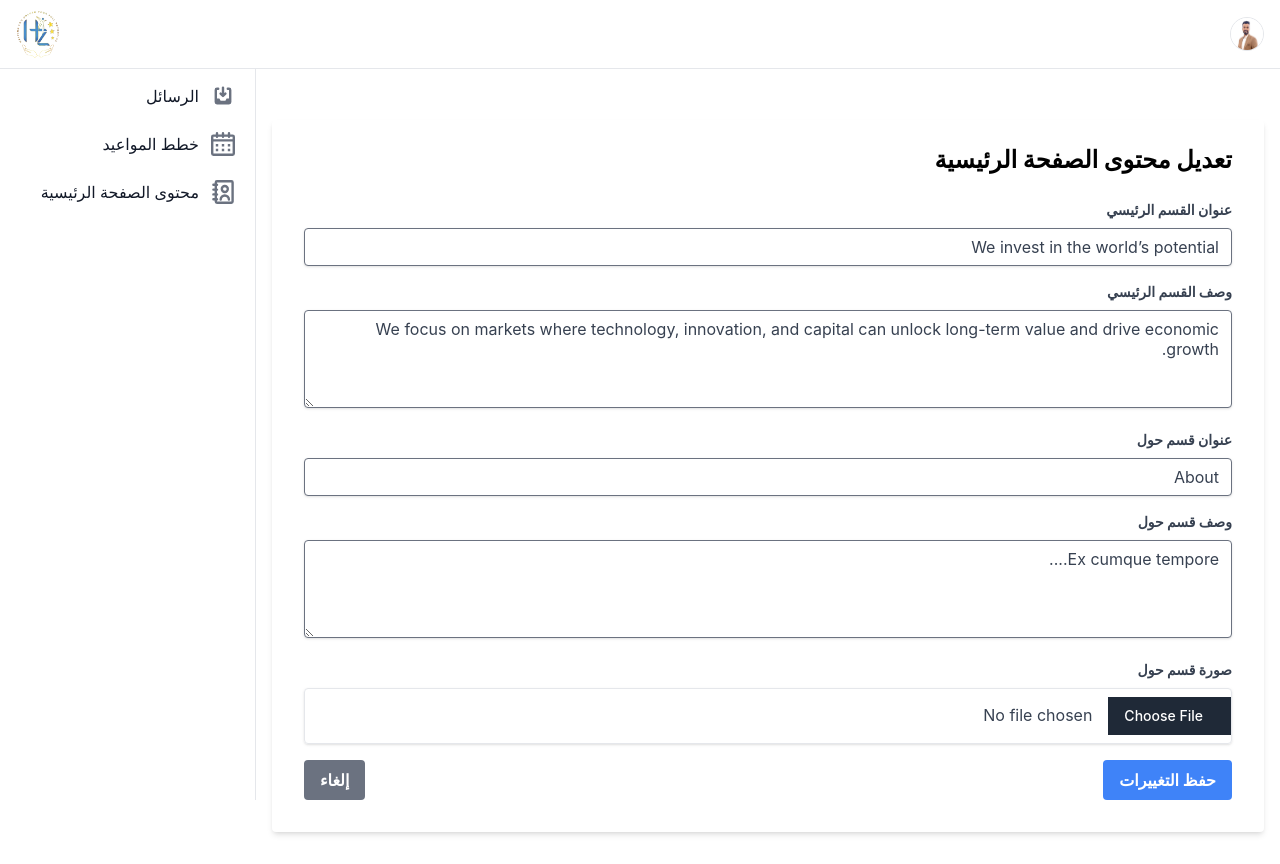
After one commit to Abubakr-Alsheikh/hassanzaki-coaching-website, a Django app: page /dashboard/home_content/ in a window 1280 px wide. The commit adds this page. Run offline with Django 5.2, Linux system fonts and the light colour scheme; the visitor is signed in with stand-in values (Sample User, id 1); data comes from the database, SQL or seed files in the repository; some libraries are stand-ins or nearby versions.

Commit message:
Adding controls to the home page

```diff
--- a/coaching_website/settings.py
+++ b/coaching_website/settings.py
@@ -10,6 +10,7 @@ For the full list of settings and their values, see
 https://docs.djangoproject.com/en/5.0/ref/settings/
 """
 
+import os
 from pathlib import Path
 
 # Build paths inside the project like this: BASE_DIR / 'subdir'.
@@ -133,6 +134,9 @@ STATIC_URL = '/static/'
 STATICFILES_DIRS = [BASE_DIR / 'static']
 STATIC_ROOT = BASE_DIR / 'staticfiles'
 
+MEDIA_URL = '/media/'
+MEDIA_ROOT = os.path.join(BASE_DIR, 'media')
+
 # Default primary key field type
 # https://docs.djangoproject.com/en/5.0/ref/settings/#default-auto-field
 
--- a/core/urls.py
+++ b/core/urls.py
@@ -18,4 +18,7 @@ urlpatterns = [
     path('dashboard/plans/create/', views.plan_create, name='plan_create'),
     path('dashboard/plans/edit/<int:plan_id>/', views.plan_edit, name='plan_edit'),
     path('dashboard/plans/delete/<int:plan_id>/', views.plan_delete, name='plan_delete'),
+    path('dashboard/home_content/', views.home_content, name='home_content'),
 ]
+
+urlpatterns += static(settings.MEDIA_URL, document_root=settings.MEDIA_ROOT)
--- a/core/views.py
+++ b/core/views.py
@@ -9,30 +9,36 @@ from django.template.loader import render_to_string
 from django.utils import timezone
 from django.contrib.auth.decorators import login_required
 
-from .models import CoachingRequest, PricingPlan
+from .models import CoachingRequest, HomePageContent, PricingPlan
 from .forms import CoachingRequestForm
 
 
 def index(request):
     plans = PricingPlan.objects.all()
-    return render(request, 'coaching/index.html', {'plans': plans})
+    home_content = HomePageContent.objects.first()
+    return render(request, 'coaching/index.html', {'plans': plans, 'home_content': home_content})
+
 
 def coaching_request_view(request, plan_id):
     try:
         plan = get_object_or_404(PricingPlan, pk=plan_id)
     except PricingPlan.DoesNotExist:
         messages.error(request, "Invalid plan selected.")
-        return redirect('coaching:index')
+        return redirect("coaching:index")
 
-    if request.method == 'POST':
+    if request.method == "POST":
         form = CoachingRequestForm(request.POST)
         if form.is_valid():
 
-            selected_date = form.cleaned_data['scheduled_datetime']
-            selected_time = form.cleaned_data['available_times']
+            selected_date = form.cleaned_data["scheduled_datetime"]
+            selected_time = form.cleaned_data["available_times"]
             # Combine selected date and time
-            combined_datetime_str = f"{selected_date.strftime('%Y-%m-%d')} {selected_time}"
-            combined_datetime = timezone.datetime.strptime(combined_datetime_str, '%Y-%m-%d %H:%M')
+            combined_datetime_str = (
+                f"{selected_date.strftime('%Y-%m-%d')} {selected_time}"
+            )
+            combined_datetime = timezone.datetime.strptime(
+                combined_datetime_str, "%Y-%m-%d %H:%M"
+            )
             coaching_request = form.save(commit=False)
             coaching_request.scheduled_datetime = combined_datetime
             coaching_request.plan = plan
@@ -48,7 +54,6 @@ def coaching_request_view(request, plan_id):
             # subject = 'Your Coaching Request Confirmation'
             # html_message = render_to_string('emails/coaching_request_confirmation.html', context)
             # send_mail(subject, '', settings.DEFAULT_FROM_EMAIL,[user_email], html_message=html_message, fail_silently=False)
-
 
             # # Send email to the coach/admin
             # admin_email = settings.ADMIN_EMAIL  # Replace with your admin email
@@ -66,22 +71,53 @@ def coaching_request_view(request, plan_id):
             # admin_html_message = render_to_string('emails/new_coaching_request_notification.html', admin_context)
             # send_mail(admin_subject, '', settings.DEFAULT_FROM_EMAIL, [admin_email], html_message=admin_html_message, fail_silently=False)
 
-            messages.success(request, 'Your coaching request has been submitted successfully, wait until we contact you!')
-            return redirect('coaching:index')
+            messages.success(
+                request,
+                "Your coaching request has been submitted successfully, wait until we contact you!",
+            )
+            return redirect("coaching:index")
     else:
         try:
             selected_plan = PricingPlan.objects.get(pk=plan_id)
-            form = CoachingRequestForm(initial={'plan': selected_plan})
+            form = CoachingRequestForm(initial={"plan": selected_plan})
         except PricingPlan.DoesNotExist:
-             form = CoachingRequestForm()
+            form = CoachingRequestForm()
 
-    return render(request, 'coaching/coaching_request_form.html', {'form': form, 'plan': plan})
+    return render(
+        request, "coaching/coaching_request_form.html", {"form": form, "plan": plan}
+    )
+
 
 @login_required
 def dashboard(request):
-    context = {'user': request.user}
-    return render(request, 'coaching/dashboard/_dashboard.html', context)
+    context = {"user": request.user}
+    return render(request, "coaching/dashboard/_dashboard.html", context)
 
+
+@login_required
+def home_content(request):
+    """Displays the form to edit the home page content."""
+    home_content, created = HomePageContent.objects.get_or_create()  # Get or create a single object
+    if request.method == 'POST':
+        home_content.hero_title = request.POST.get('hero_title')
+        home_content.hero_description = request.POST.get('hero_description')
+        home_content.about_title = request.POST.get('about_title')
+        home_content.about_description = request.POST.get('about_description')
+
+        # handle image upload
+        if 'about_image' in request.FILES:
+            home_content.about_image = request.FILES['about_image']
+
+
+        try:
+           home_content.save()
+           return redirect('coaching:home_content')
+        except ValidationError as e:
+            context = {'home_content': home_content, 'errors': e}
+            return render(request, 'coaching/dashboard/home_content.html', context)
+
+    context = {'home_content': home_content}
+    return render(request, 'coaching/dashboard/home_content.html', context)
 
 @login_required
 def request_list(request):
@@ -89,19 +125,22 @@ def request_list(request):
     Displays a list of coaching requests.
     Allows toggling between future requests only and all requests, including hiding functionality.
     """
-    show_all = request.GET.get('show_all', False) == 'true'
+    show_all = request.GET.get("show_all", False) == "true"
     now = timezone.now()
 
     if show_all:
-        coaching_requests = CoachingRequest.objects.all().order_by('scheduled_datetime')
+        coaching_requests = CoachingRequest.objects.all().order_by("scheduled_datetime")
     else:
-        coaching_requests = CoachingRequest.objects.filter(scheduled_datetime__gte=now, is_hidden=False).order_by('scheduled_datetime')
+        coaching_requests = CoachingRequest.objects.filter(
+            scheduled_datetime__gte=now, is_hidden=False
+        ).order_by("scheduled_datetime")
 
     context = {
-        'coaching_requests': coaching_requests,
-        'show_all': show_all,
+        "coaching_requests": coaching_requests,
+        "show_all": show_all,
     }
-    return render(request, 'coaching/dashboard/request_list.html', context)
+    return render(request, "coaching/dashboard/request_list.html", context)
+
 
 @login_required
 def hide_request(request, request_id):
@@ -111,7 +150,8 @@ def hide_request(request, request_id):
     coaching_request = get_object_or_404(CoachingRequest, id=request_id)
     coaching_request.is_hidden = True
     coaching_request.save()
-    return redirect('coaching:request_list')
+    return redirect("coaching:request_list")
+
 
 @login_required
 def delete_request(request, request_id):
@@ -119,36 +159,47 @@ def delete_request(request, request_id):
     Deletes a coaching request using its ID after confirmation.
     """
     coaching_request = get_object_or_404(CoachingRequest, id=request_id)
-    if request.method == 'POST':
+    if request.method == "POST":
         coaching_request.delete()
-        return redirect('coaching:request_list')
-    return render(request, 'coaching/dashboard/request_delete.html', {'coaching_request': coaching_request})
+        return redirect("coaching:request_list")
+    return render(
+        request,
+        "coaching/dashboard/request_delete.html",
+        {"coaching_request": coaching_request},
+    )
 
 
 @login_required
 def plan_list(request):
     """Displays a list of all pricing plans."""
-    plans = PricingPlan.objects.all().order_by('price')
-    context = {'plans': plans}
-    return render(request, 'coaching/dashboard/plan_list.html', context)
+    plans = PricingPlan.objects.all().order_by("price")
+    context = {"plans": plans}
+    return render(request, "coaching/dashboard/plan_list.html", context)
 
 
 @login_required
 def plan_create(request):
-   if request.method == 'POST':
-      name = request.POST.get('name')
-      description = request.POST.get('description')
-      price = request.POST.get('price')
-      sessions = request.POST.get('sessions')
-      featured = request.POST.get('featured') == 'on'
+    if request.method == "POST":
+        name = request.POST.get("name")
+        description = request.POST.get("description")
+        price = request.POST.get("price")
+        sessions = request.POST.get("sessions")
+        featured = request.POST.get("featured") == "on"
 
-      try:
-         PricingPlan.objects.create(name=name, description=description, price=price, sessions=sessions, featured=featured )
-         return redirect('coaching:plan_list')
-      except ValidationError as e:
-          context = {'errors': e}
-          return render(request, 'coaching/dashboard/plan_create.html', context)
-   return render(request, 'coaching/dashboard/plan_create.html')
+        try:
+            PricingPlan.objects.create(
+                name=name,
+                description=description,
+                price=price,
+                sessions=sessions,
+                featured=featured,
+            )
+            return redirect("coaching:plan_list")
+        except ValidationError as e:
+            context = {"errors": e}
+            return render(request, "coaching/dashboard/plan_create.html", context)
+    return render(request, "coaching/dashboard/plan_create.html")
+
 
 @login_required
 def plan_edit(request, plan_id):
@@ -156,21 +207,22 @@ def plan_edit(request, plan_id):
     Displays a form to edit an existing pricing plan and handles the update.
     """
     plan = get_object_or_404(PricingPlan, id=plan_id)
-    if request.method == 'POST':
-        plan.name = request.POST.get('name')
-        plan.description = request.POST.get('description')
-        plan.price = request.POST.get('price')
-        plan.sessions = request.POST.get('sessions')
-        plan.featured = request.POST.get('featured') == 'on'
+    if request.method == "POST":
+        plan.name = request.POST.get("name")
+        plan.description = request.POST.get("description")
+        plan.price = request.POST.get("price")
+        plan.sessions = request.POST.get("sessions")
+        plan.featured = request.POST.get("featured") == "on"
         try:
             plan.save()
-            return redirect('coaching:plan_list')
+            return redirect("coaching:plan_list")
         except ValidationError as e:
-            context = {'plan': plan, 'errors': e}
-            return render(request, 'coaching/dashboard/plan_edit.html', context)
+            context = {"plan": plan, "errors": e}
+            return render(request, "coaching/dashboard/plan_edit.html", context)
 
-    context = {'plan': plan}
-    return render(request, 'coaching/dashboard/plan_edit.html', context)
+    context = {"plan": plan}
+    return render(request, "coaching/dashboard/plan_edit.html", context)
+
 
 @login_required
 def plan_delete(request, plan_id):
@@ -178,7 +230,9 @@ def plan_delete(request, plan_id):
     Deletes a pricing plan using its ID after confirmation.
     """
     plan = get_object_or_404(PricingPlan, id=plan_id)
-    if request.method == 'POST':
+    if request.method == "POST":
         plan.delete()
-        return redirect('coaching:plan_list')
-    return render(request, 'coaching/dashboard/plan_delete_confirmation.html', {'plan': plan})
+        return redirect("coaching:plan_list")
+    return render(
+        request, "coaching/dashboard/plan_delete_confirmation.html", {"plan": plan}
+    )
--- a/templates/coaching/dashboard/_dashboard.html
+++ b/templates/coaching/dashboard/_dashboard.html
@@ -55,10 +55,18 @@
         </li>
         <li>
           <a href="{% url "coaching:plan_list" %}" class="group flex items-center rounded-lg p-2 text-base font-medium text-gray-900 hover:bg-gray-100 dark:text-white dark:hover:bg-gray-700">
-            <svg aria-hidden="true" class="h-6 w-6 flex-shrink-0 text-gray-500 transition duration-75 group-hover:text-gray-900 dark:text-gray-400 dark:group-hover:text-white" fill="currentColor" viewBox="0 0 20 20" xmlns="http://www.w3.org/2000/svg">
-              <path fill-rule="evenodd" d="M10 2a4 4 0 00-4 4v1H5a1 1 0 00-.994.89l-1 9A1 1 0 004 18h12a1 1 0 00.994-1.11l-1-9A1 1 0 0015 7h-1V6a4 4 0 00-4-4zm2 5V6a2 2 0 10-4 0v1h4zm-6 3a1 1 0 112 0 1 1 0 01-2 0zm7-1a1 1 0 100 2 1 1 0 000-2z" clip-rule="evenodd"></path>
+            <svg class="h-6 w-6 flex-shrink-0 text-gray-500 transition duration-75 group-hover:text-gray-900 dark:text-gray-400 dark:group-hover:text-white" aria-hidden="true" xmlns="http://www.w3.org/2000/svg" fill="none" viewBox="0 0 20 20">
+                <path fill="currentColor" d="M6 1a1 1 0 0 0-2 0h2ZM4 4a1 1 0 0 0 2 0H4Zm7-3a1 1 0 1 0-2 0h2ZM9 4a1 1 0 1 0 2 0H9Zm7-3a1 1 0 1 0-2 0h2Zm-2 3a1 1 0 1 0 2 0h-2ZM1 6a1 1 0 0 0 0 2V6Zm18 2a1 1 0 1 0 0-2v2ZM5 11v-1H4v1h1Zm0 .01H4v1h1v-1Zm.01 0v1h1v-1h-1Zm0-.01h1v-1h-1v1ZM10 11v-1H9v1h1Zm0 .01H9v1h1v-1Zm.01 0v1h1v-1h-1Zm0-.01h1v-1h-1v1ZM10 15v-1H9v1h1Zm0 .01H9v1h1v-1Zm.01 0v1h1v-1h-1Zm0-.01h1v-1h-1v1ZM15 15v-1h-1v1h1Zm0 .01h-1v1h1v-1Zm.01 0v1h1v-1h-1Zm0-.01h1v-1h-1v1ZM15 11v-1h-1v1h1Zm0 .01h-1v1h1v-1Zm.01 0v1h1v-1h-1Zm0-.01h1v-1h-1v1ZM5 15v-1H4v1h1Zm0 .01H4v1h1v-1Zm.01 0v1h1v-1h-1Zm0-.01h1v-1h-1v1ZM2 4h16V2H2v2Zm16 0h2a2 2 0 0 0-2-2v2Zm0 0v14h2V4h-2Zm0 14v2a2 2 0 0 0 2-2h-2Zm0 0H2v2h16v-2ZM2 18H0a2 2 0 0 0 2 2v-2Zm0 0V4H0v14h2ZM2 4V2a2 2 0 0 0-2 2h2Zm2-3v3h2V1H4Zm5 0v3h2V1H9Zm5 0v3h2V1h-2ZM1 8h18V6H1v2Zm3 3v.01h2V11H4Zm1 1.01h.01v-2H5v2Zm1.01-1V11h-2v.01h2Zm-1-1.01H5v2h.01v-2ZM9 11v.01h2V11H9Zm1 1.01h.01v-2H10v2Zm1.01-1V11h-2v.01h2Zm-1-1.01H10v2h.01v-2ZM9 15v.01h2V15H9Zm1 1.01h.01v-2H10v2Zm1.01-1V15h-2v.01h2Zm-1-1.01H10v2h.01v-2ZM14 15v.01h2V15h-2Zm1 1.01h.01v-2H15v2Zm1.01-1V15h-2v.01h2Zm-1-1.01H15v2h.01v-2ZM14 11v.01h2V11h-2Zm1 1.01h.01v-2H15v2Zm1.01-1V11h-2v.01h2Zm-1-1.01H15v2h.01v-2ZM4 15v.01h2V15H4Zm1 1.01h.01v-2H5v2Zm1.01-1V15h-2v.01h2Zm-1-1.01H5v2h.01v-2Z" data-darkreader-inline-fill="" style="--darkreader-inline-fill: currentColor;"></path>
             </svg>
             <span class="mr-3">خطط المواعيد</span>
+          </a>
+        </li>
+        <li>
+          <a href="{% url "coaching:home_content" %}" class="group flex items-center rounded-lg p-2 text-base font-medium text-gray-900 hover:bg-gray-100 dark:text-white dark:hover:bg-gray-700">
+            <svg class="h-6 w-6 flex-shrink-0 text-gray-500 transition duration-75 group-hover:text-gray-900 dark:text-gray-400 dark:group-hover:text-white" aria-hidden="true" xmlns="http://www.w3.org/2000/svg" fill="none" viewBox="0 0 18 20">
+                <path stroke="currentColor" stroke-linecap="round" stroke-linejoin="round" stroke-width="2" d="M4 4H1m3 4H1m3 4H1m3 4H1m6.071.286a3.429 3.429 0 1 1 6.858 0M4 1h12a1 1 0 0 1 1 1v16a1 1 0 0 1-1 1H4a1 1 0 0 1-1-1V2a1 1 0 0 1 1-1Zm9 6.5a2.5 2.5 0 1 1-5 0 2.5 2.5 0 0 1 5 0Z" data-darkreader-inline-stroke="" style="--darkreader-inline-stroke: currentColor;"></path>
+            </svg>
+            <span class="mr-3">محتوى الصفحة الرئيسية</span>
           </a>
         </li>
       </ul>
--- /dev/null
+++ b/templates/coaching/dashboard/home_content.html
@@ -0,0 +1,64 @@
+{% extends "coaching/dashboard/_dashboard.html" %}
+{% block extra_content %}
+    <div class="container mx-auto mt-10">
+        <div class="mb-4 rounded bg-white px-8 pb-8 pt-6 shadow-md">
+            <h2 class="mb-6 text-2xl font-bold">تعديل محتوى الصفحة الرئيسية</h2>
+            {% if errors %}
+               <div class="relative mb-4 rounded border border-red-400 bg-red-100 px-4 py-3 text-red-700" role="alert">
+                   <strong class="font-bold">خطأ!</strong>
+                   <span class="block sm:inline">{{ errors.messages.0 }}</span>
+                   <span class="absolute bottom-0 right-0 top-0 px-4 py-3">
+                     <svg class="h-6 w-6 fill-current text-red-500" role="button" xmlns="http://www.w3.org/2000/svg" viewBox="0 0 20 20"><title>Close</title><path d="M14.348 14.849a1.2 1.2 0 0 1-1.697 0L10 11.819l-2.651 3.029a1.2 1.2 0 1 1-1.697-1.697l2.758-3.15-2.759-3.152a1.2 1.2 0 1 1 1.697-1.697L10 8.183l2.651-3.031a1.2 1.2 0 1 1 1.697 1.697l-2.758 3.152 2.758 3.15a1.2 1.2 0 0 1 0 1.698z"/></svg>
+                   </span>
+               </div>
+               {% endif %}
+            <form method="post" enctype="multipart/form-data">
+                {% csrf_token %}
+                <div class="mb-4">
+                    <label class="mb-2 block text-sm font-bold text-gray-700" for="hero_title">
+                        عنوان القسم الرئيسي
+                    </label>
+                    <input class="focus:shadow-outline w-full appearance-none rounded border px-3 py-2 leading-tight text-gray-700 shadow focus:outline-none"
+                           id="hero_title" name="hero_title" type="text" value="{{ home_content.hero_title }}" required>
+                </div>
+                <div class="mb-4">
+                    <label class="mb-2 block text-sm font-bold text-gray-700" for="hero_description">
+                        وصف القسم الرئيسي
+                    </label>
+                    <textarea class="focus:shadow-outline w-full appearance-none rounded border px-3 py-2 leading-tight text-gray-700 shadow focus:outline-none"
+                           id="hero_description" name="hero_description" rows="4" required>{{ home_content.hero_description }}</textarea>
+                </div>
+                 <div class="mb-4">
+                    <label class="mb-2 block text-sm font-bold text-gray-700" for="about_title">
+                        عنوان قسم حول
+                    </label>
+                    <input class="focus:shadow-outline w-full appearance-none rounded border px-3 py-2 leading-tight text-gray-700 shadow focus:outline-none"
+                           id="about_title" name="about_title" type="text" value="{{ home_content.about_title }}" required>
+                </div>
+                <div class="mb-4">
+                    <label class="mb-2 block text-sm font-bold text-gray-700" for="about_description">
+                        وصف قسم حول
+                    </label>
+                    <textarea class="focus:shadow-outline w-full appearance-none rounded border px-3 py-2 leading-tight text-gray-700 shadow focus:outline-none"
+                           id="about_description" name="about_description" rows="4" required>{{ home_content.about_description }}</textarea>
+                </div>
+                 <div class="mb-4">
+                    <label class="mb-2 block text-sm font-bold text-gray-700" for="about_image">
+                        صورة قسم حول
+                    </label>
+                     <input type="file" name="about_image" accept="image/*" class="focus:shadow-outline w-full appearance-none rounded border px-3 py-2 leading-tight text-gray-700 shadow focus:outline-none">
+                    {% if home_content.about_image %}
+                            <img src="{{ home_content.about_image.url }}" alt="Current About Image" style="max-width: 100px;">
+                        {% endif %}
+                </div>
+                <div class="flex items-center justify-between">
+                    <button class="focus:shadow-outline rounded bg-blue-500 px-4 py-2 font-bold text-white hover:bg-blue-700 focus:outline-none"
+                            type="submit">
+                        حفظ التغييرات
+                    </button>
+                    <a href="{% url 'coaching:home_content' %}" class="focus:shadow-outline ms-2 rounded bg-gray-500 px-4 py-2 font-bold text-white hover:bg-gray-700 focus:outline-none">إلغاء</a>
+                </div>
+            </form>
+        </div>
+    </div>
+{% endblock %}
```
Also changed, not shown: core/models.py (+15 -0 lines), templates/coaching/index.html (+16 -12 lines), core/migrations/0006_homepagecontent.py (added), 1 other file.
